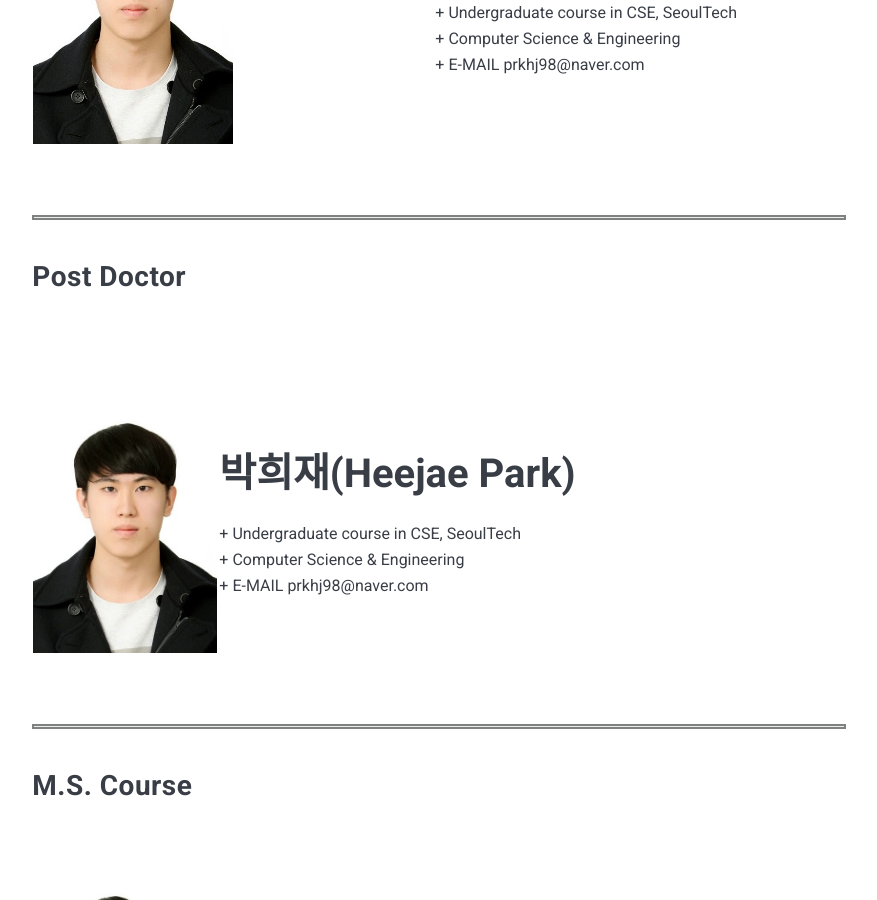
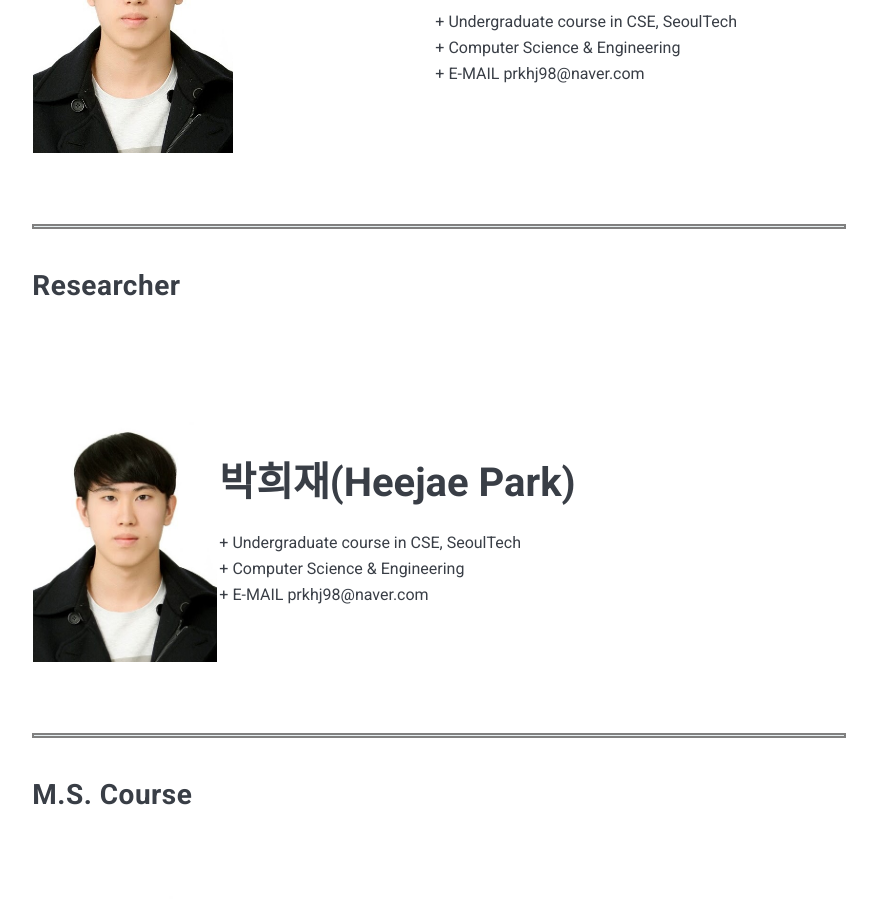
Before and after one commit to icelab-2020/HeeJaeMon123.github.io, a Jekyll site: the page built from _pages/01_members.md, in a window 1280 px wide and 900 px high, scrolled down 472 px. Shown: the whole window, without its empty margins (201-1078 px from the left). Built offline with Jekyll 4.4.1, drawn with Linux system fonts in a browser that asks for light colours; nearby versions of some CDN libraries.

Commit message:
Update 01_members.md

```diff
--- a/_pages/01_members.md
+++ b/_pages/01_members.md
@@ -5,7 +5,7 @@ permalink: /01_members/
 #image: 01.jpg
 ---
 
-## Professor
+# Professor
 
 | <img width=400/>   |    |
 |:---|:---|
@@ -13,7 +13,7 @@ permalink: /01_members/
 
 <hr style="border:2px solid gray">
 
-## Post Doctor
+## Researcher
 
 |    |  <img width=400/>  |
 |:---|:---|
```
